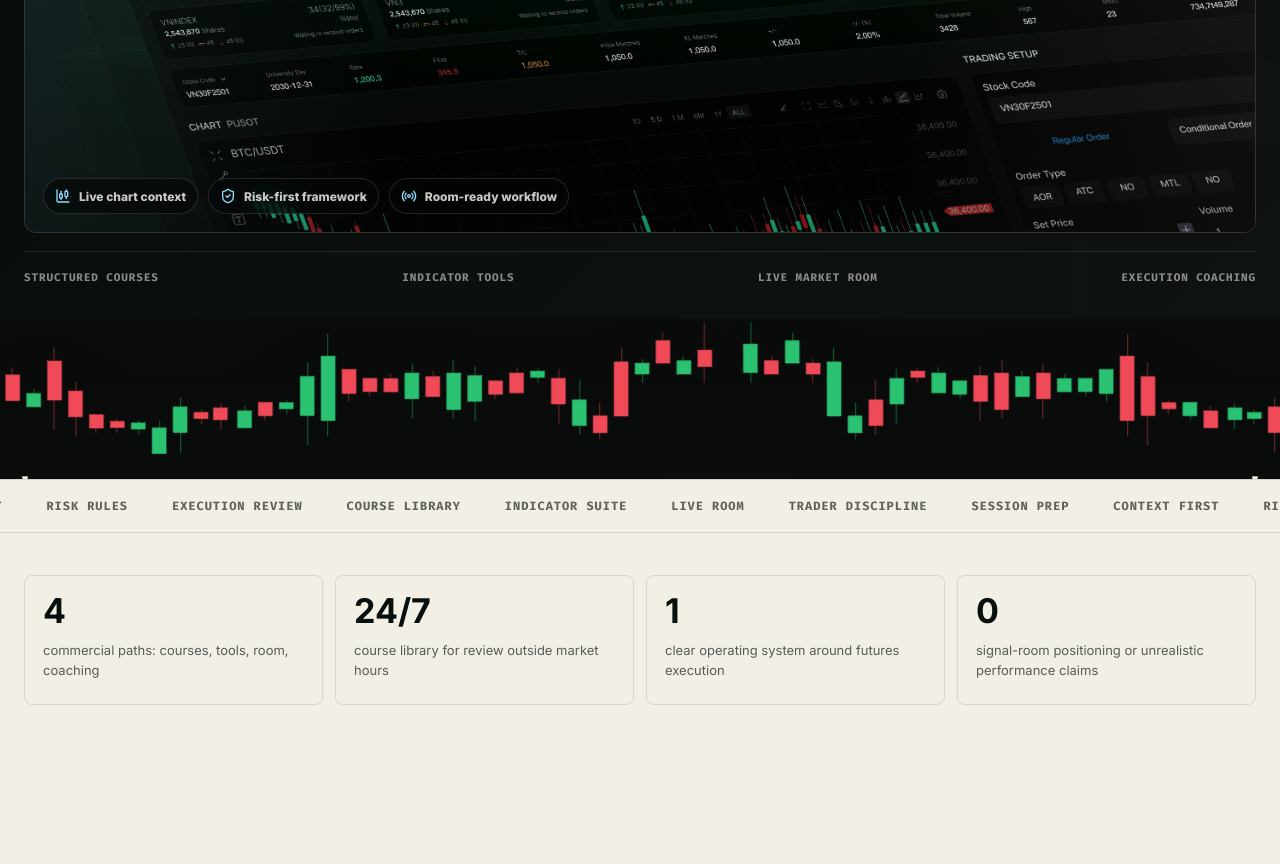
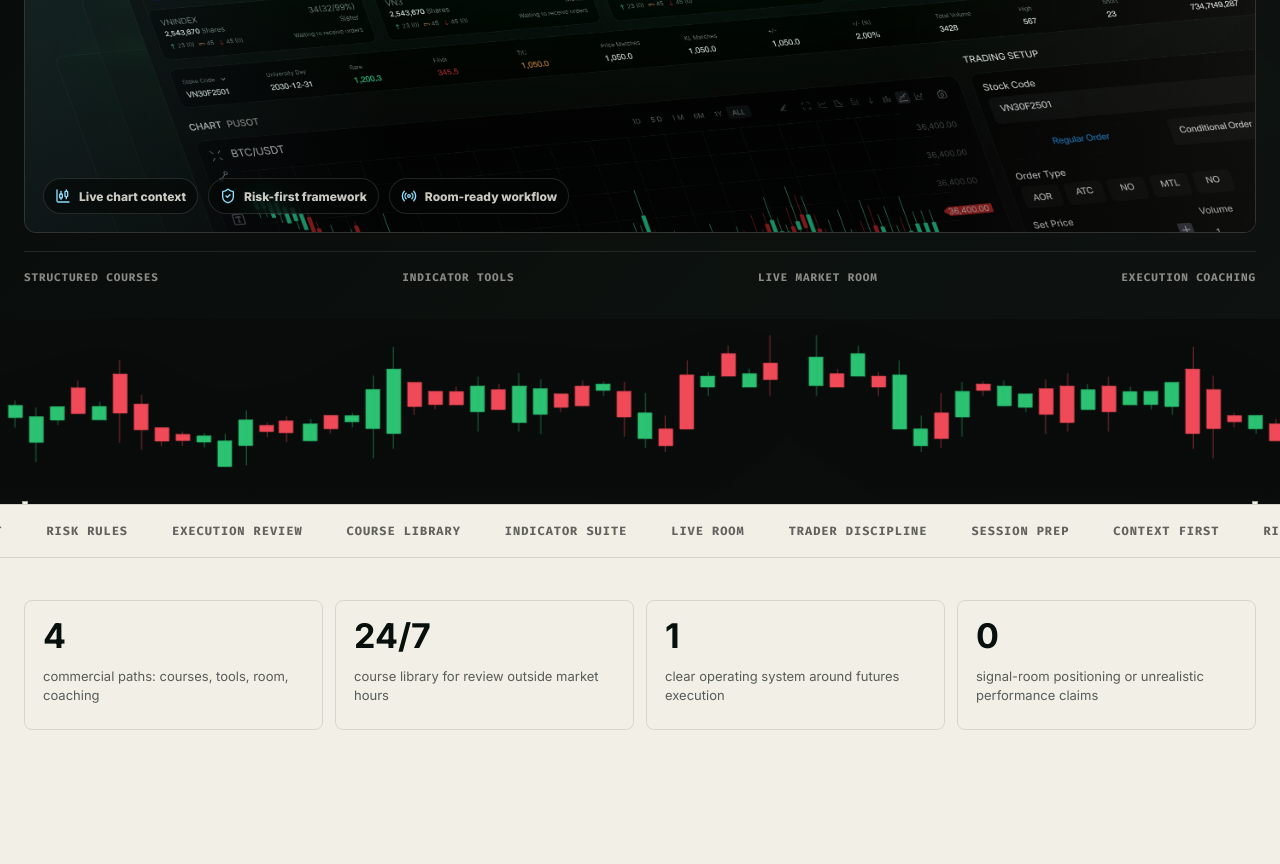
Before and after one commit to CodoWIzard/xentro-trading-template-clone, a Next.js app: page / in a window 1280 px wide. Shown: the part 880-1744 px from the top of the page. Built offline with nearby package versions, Linux system fonts and the light colour scheme.

Commit message:
Refine marquee pacing and height

```diff
--- a/app/globals.css
+++ b/app/globals.css
@@ -1974,7 +1974,7 @@ select {
   position: relative;
   overflow: hidden;
   width: 100%;
-  height: clamp(112px, 12vw, 176px);
+  height: clamp(132px, 14vw, 210px);
 }
 
 .h-marquee_track {
@@ -1985,7 +1985,7 @@ select {
   gap: clamp(18px, 2vw, 34px);
   width: max-content;
   will-change: transform;
-  animation: hMarqueeMove 56s linear infinite;
+  animation: hMarqueeMove 82s linear infinite;
 }
 
 .h-marquee_inner {
```
